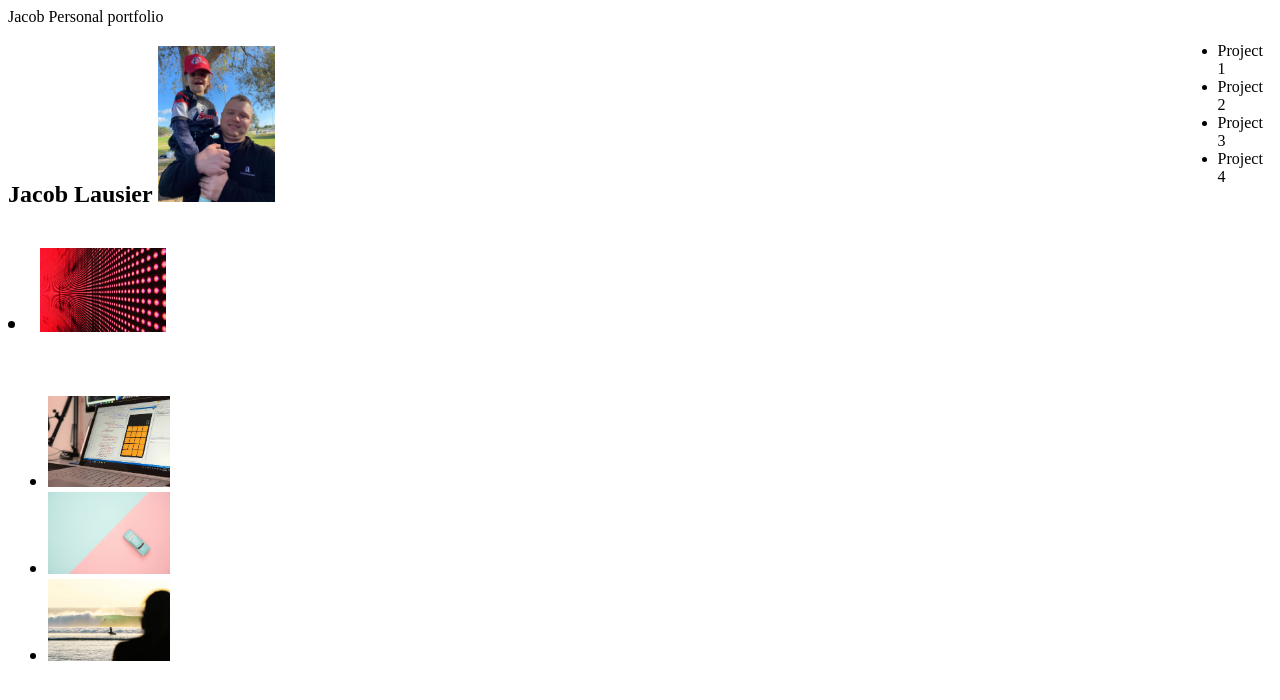
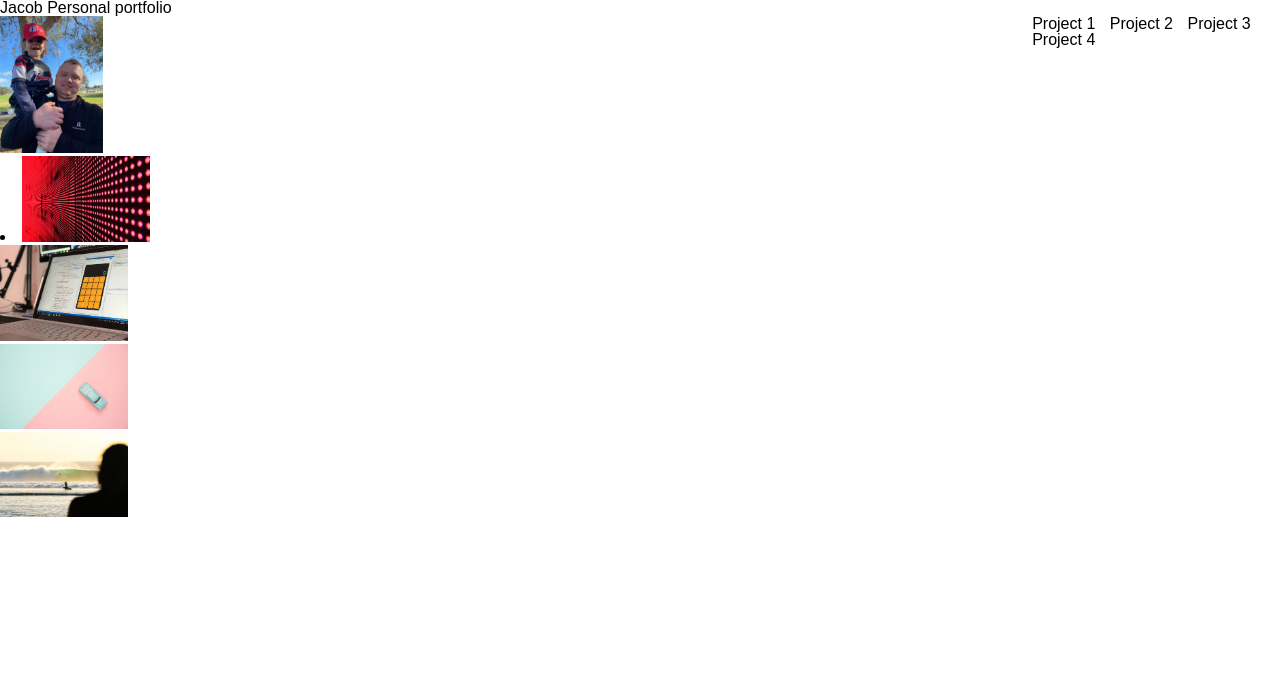
Before and after one commit to Jlausier/Bootcamp-Personal-Portfolio, a plain HTML site: page index.html in a window 1280 px wide. Drawn offline with Linux system fonts and the light colour scheme.

Commit message:
added reset css and displayed conests in flexbox's

```diff
--- /dev/null
+++ b/assets/css/reset.css
@@ -0,0 +1,33 @@
+/* Resets the box size of every element */
+* {
+    margin: 0;
+    padding: 0;
+    box-sizing: border-box;
+  }
+
+  /* Gives the body element a parent height to compare against */
+  html {
+    height: 100%;
+  }
+
+  body {
+    min-height: 100%;
+    line-height: 1;
+    font-family: sans-serif;
+  }
+
+  h1, h2, h3, h4, h5, h6 {
+    font-size: 100%;
+  }
+
+  /* Matches the font of special elements to the rest of the page */
+  input, select, option, optgroup, textarea, button,
+  pre, code {
+    font-size: 100%;
+    font-family: inherit;
+  }
+
+  /* Removes default bullet points from lists */
+  ol, ul {
+    list-style: none;
+  }
--- a/assets/css/stlye.css
+++ b/assets/css/stlye.css
@@ -1,10 +1,17 @@
  nav{
     display: inline-flex;
  }
+
+
  h1 img{
    width: 10%;
    height: inherit;
  }
+ nav ul li{
+    display: inline;
+    margin: 2%;
+ }
+
 
  section {
     display: flex;
--- a/index.html
+++ b/index.html
@@ -3,6 +3,7 @@
 <head>
     <meta charset="UTF-8">
     <meta name="viewport" content="width=device-width, initial-scale=1.0">
+    <link rel="stylesheet" href="assets/css/reset.css">
     <link rel="stylesheet" href="assets/css/stlye.css">
     <title>Personal Portfolio</title>
 </head>
@@ -10,7 +11,7 @@
     <!-- Create <nav> section for name, a recent photo and add links -->
     <header>Jacob Personal portfolio</header>
     <nav>
-        <h1>Jacob Lausier
+        <h1>
         <img src="assets/images/picture.jpg" alt="Me and my daughter Aria">
         </h1>
         <ul>
```
